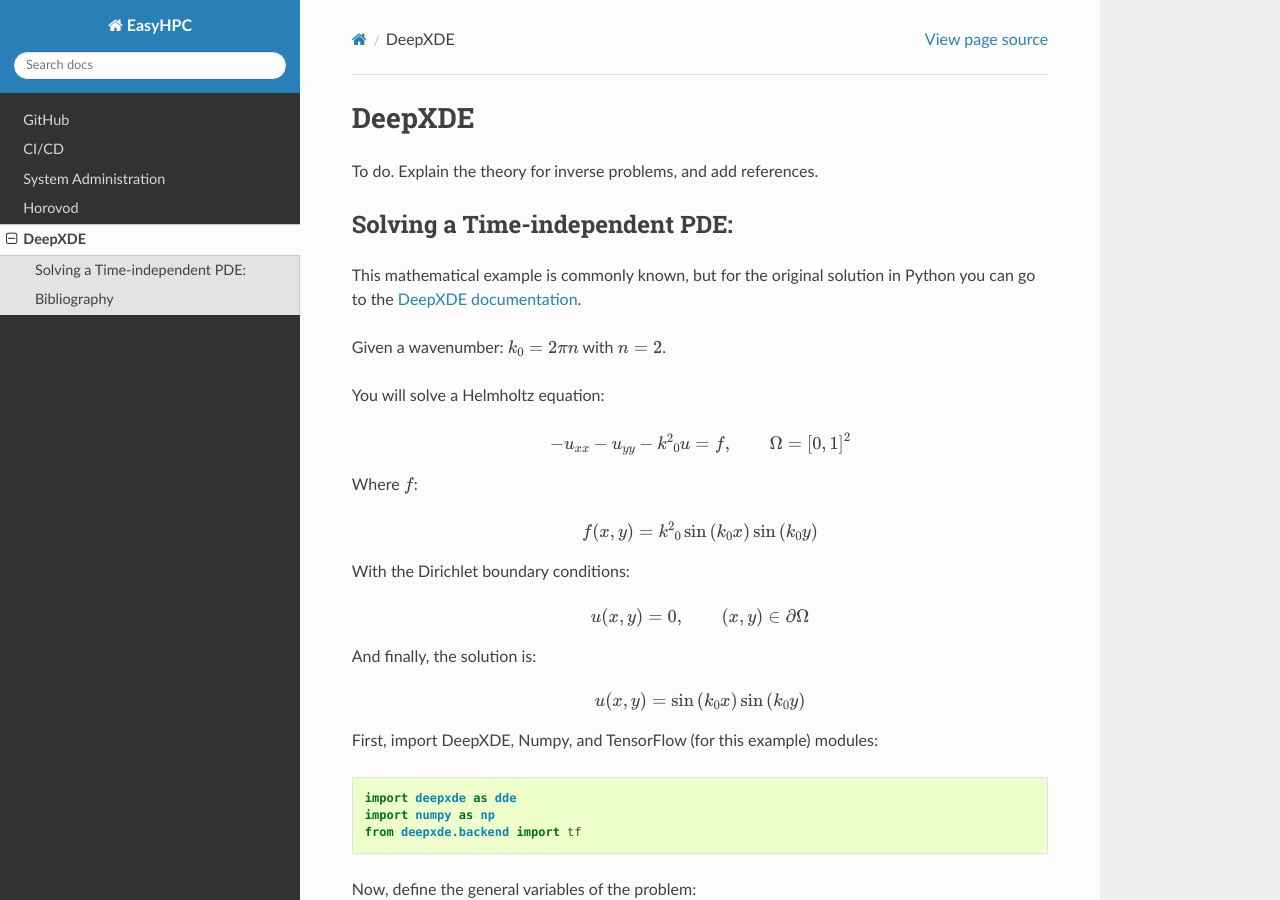
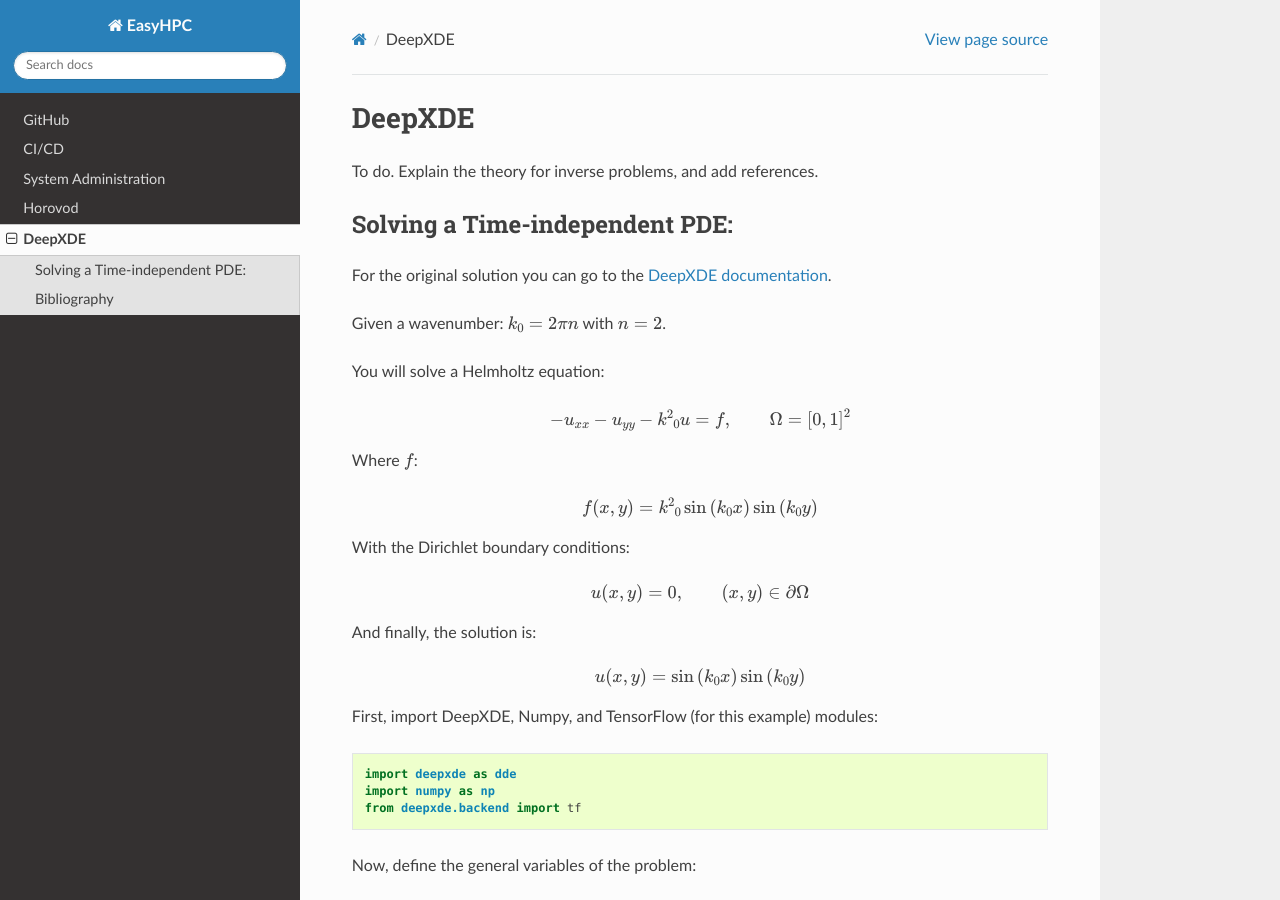
Before and after one commit to pescap/EasyHPC, a Sphinx documentation site: the page built from docs/source/deepxde.rst, in a window 1280 px wide and 900 px high. Built offline with Sphinx 7.4.7 and the Read the Docs theme 2.0.0, drawn with Linux system fonts in a browser that asks for light colours.

Commit message:
Fixed conversations

```diff
--- a/docs/source/deepxde.rst
+++ b/docs/source/deepxde.rst
@@ -6,8 +6,7 @@
 
 Solving a Time-independent PDE:
 -------------------------------
-This mathematical example is commonly known,
-but for the original solution in Python you can go to the
+For the original solution you can go to the
 `DeepXDE documentation <https://deepxde.readthedocs.io/en/latest/demos/pinn_forward/helmholtz.2d.dirichlet.html>`_.
 
 Given a wavenumber: :math:`k_{0}=2\pi n` with :math:`n=2`.
--- a/docs/source/sysadmin.rst
+++ b/docs/source/sysadmin.rst
@@ -120,7 +120,7 @@
 
             $ bash <name of file downloaded>.sh
 
-       3. Follow the instructions on the installer screens.
+       3. Follow the instructions on the installer screen.
        4. **Remember** to type **yes**, at the end of everything, this will add **Conda** to **PATH**.
        5. Restart your terminal window.
 
@@ -133,7 +133,7 @@
 
             $ bash <name of file downloaded>.sh
 
-       3. Follow the instructions on the installer screens.
+       3. Follow the instructions on the installer screen.
        4. **Remember** to type **yes**, at the end of everything, this will add **Conda** to **PATH**.
        5. Restart the terminal window.
 
```
